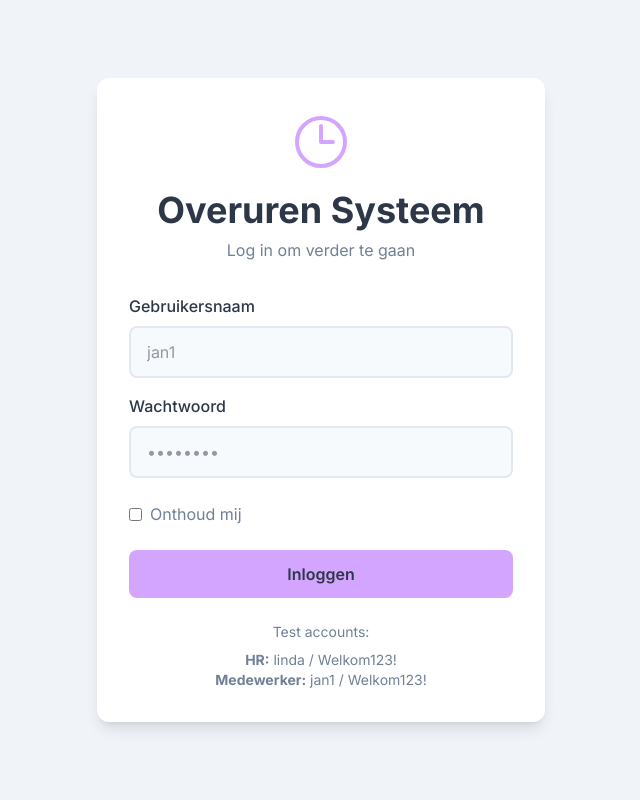
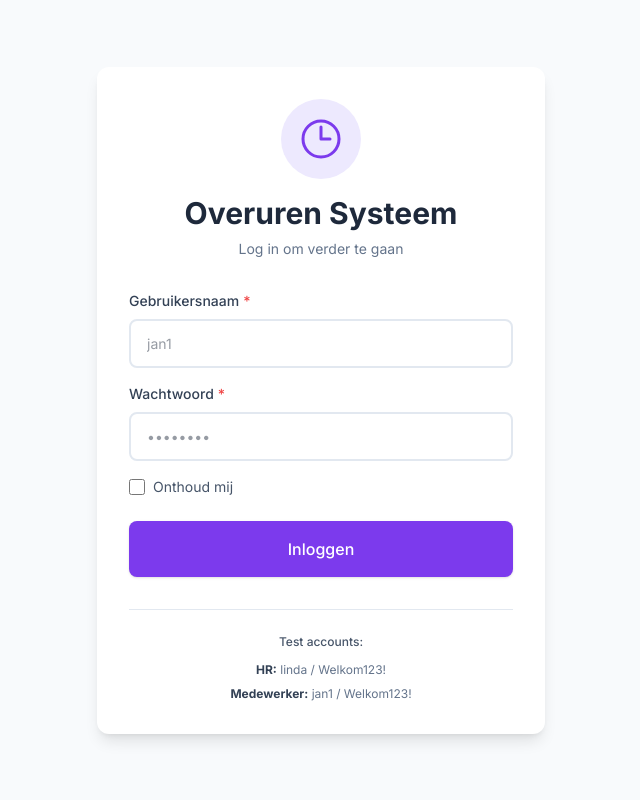
Before and after one commit to Quaap70/Overuren, a Laravel app: page /login in a window 1280 px wide. Shown: the whole page, without its empty margins (319-959 px from the left). Run offline with Laravel 12, Linux system fonts and the light colour scheme; style sheets or scripts are compiled from the project's sources; some libraries are stand-ins or nearby versions.

Commit message:
UI/UX: Login pagina refactor naar theme system
- Button en Input components gebruikt
- Theme colors toegepast (primary, neutral, error)
- Cleaner icon styling met theme
- Error messages met theme colors
- Geen hardcoded colors meer (#D4A5FF, etc)
- Lost Vite preamble fout op

```diff
--- a/resources/js/Pages/Auth/Login.jsx
+++ b/resources/js/Pages/Auth/Login.jsx
@@ -1,6 +1,8 @@
-import { useForm } from '@inertiajs/react';
-import { useState } from 'react';
+import { useForm, Head } from '@inertiajs/react';
+import Button from '../../Components/Button';
+import Input from '../../Components/Input';
 import { ClockIcon } from '@heroicons/react/24/outline';
+import { theme } from '../../config/theme';
 
 export default function Login() {
     const { data, setData, post, processing, errors } = useForm({
@@ -15,99 +17,103 @@ export default function Login() {
     }
 
     return (
-        <div className="min-h-screen flex items-center justify-center px-4" style={{ backgroundColor: '#F0F4F8' }}>
-            <div className="w-full max-w-md bg-white rounded-xl shadow-lg p-8 animate-fadeIn">
+        <>
+            <Head title="Login" />
+            <div className="min-h-screen flex items-center justify-center px-4" style={{ backgroundColor: theme.colors.neutral[50] }}>
+                <div className="w-full max-w-md bg-white rounded-xl shadow-lg p-8">
                     <div className="text-center mb-8">
-                    <ClockIcon className="w-16 h-16 mx-auto mb-4" style={{ color: '#D4A5FF' }} />
-                    <h1 className="text-4xl font-bold mb-2" style={{ color: '#2D3748' }}>
+                        <div
+                            className="w-20 h-20 rounded-full mx-auto mb-4 flex items-center justify-center"
+                            style={{ backgroundColor: theme.colors.primary[100] }}
+                        >
+                            <ClockIcon className="w-12 h-12" style={{ color: theme.colors.primary[600] }} />
+                        </div>
+                        <h1 className="text-3xl font-bold mb-2" style={{ color: theme.colors.neutral[800] }}>
                             Overuren Systeem
                         </h1>
-                    <p style={{ color: '#718096' }}>Log in om verder te gaan</p>
+                        <p className="text-sm" style={{ color: theme.colors.neutral[500] }}>
+                            Log in om verder te gaan
+                        </p>
                     </div>
 
                     <form onSubmit={submit}>
                         {errors.username && (
                             <div
-                            className="px-4 py-3 rounded-lg mb-4 border"
+                                className="px-4 py-3 rounded-lg mb-4 border text-sm"
                                 style={{
-                                backgroundColor: 'rgba(255, 179, 186, 0.2)',
-                                borderColor: '#FFB3BA',
-                                color: '#721c24'
+                                    backgroundColor: theme.colors.error[50],
+                                    borderColor: theme.colors.error[200],
+                                    color: theme.colors.error[700]
                                 }}
                             >
                                 {errors.username}
                             </div>
                         )}
 
-                    <div className="mb-4">
-                        <label className="block mb-2 font-medium" style={{ color: '#2D3748' }}>
-                            Gebruikersnaam
-                        </label>
-                        <input
+                        <Input
+                            label="Gebruikersnaam"
                             type="text"
                             value={data.username}
                             onChange={e => setData('username', e.target.value)}
                             placeholder="jan1"
-                            className="w-full px-4 py-3 border-2 rounded-lg transition-all focus:outline-none focus:ring-2"
-                            style={{
-                                borderColor: errors.username ? '#FFB3BA' : '#E2E8F0',
-                                backgroundColor: '#F7FAFC'
-                            }}
+                            error={errors.username}
                             required
                         />
-                    </div>
 
-                    <div className="mb-6">
-                        <label className="block mb-2 font-medium" style={{ color: '#2D3748' }}>
-                            Wachtwoord
-                        </label>
-                        <input
+                        <Input
+                            label="Wachtwoord"
                             type="password"
                             value={data.password}
                             onChange={e => setData('password', e.target.value)}
                             placeholder="••••••••"
-                            className="w-full px-4 py-3 border-2 rounded-lg transition-all focus:outline-none focus:ring-2"
-                            style={{
-                                borderColor: errors.password ? '#FFB3BA' : '#E2E8F0',
-                                backgroundColor: '#F7FAFC'
-                            }}
+                            error={errors.password}
                             required
                         />
-                    </div>
 
                         <div className="mb-6">
-                        <label className="flex items-center">
+                            <label className="flex items-center cursor-pointer">
                                 <input
                                     type="checkbox"
                                     checked={data.remember}
                                     onChange={e => setData('remember', e.target.checked)}
-                                className="mr-2"
+                                    className="mr-2 w-4 h-4 rounded border-2 cursor-pointer"
+                                    style={{
+                                        borderColor: theme.colors.neutral[300],
+                                        accentColor: theme.colors.primary[600]
+                                    }}
                                 />
-                            <span style={{ color: '#718096' }}>Onthoud mij</span>
+                                <span className="text-sm" style={{ color: theme.colors.neutral[600] }}>
+                                    Onthoud mij
+                                </span>
                             </label>
                         </div>
 
-                    <button
+                        <Button
                             type="submit"
                             disabled={processing}
-                        className="w-full px-6 py-3 rounded-lg font-semibold transition-all transform hover:scale-105 disabled:opacity-50 disabled:cursor-not-allowed"
-                        style={{
-                            backgroundColor: '#D4A5FF',
-                            color: '#2D3748'
-                        }}
+                            variant="primary"
+                            size="lg"
+                            className="w-full"
                         >
                             {processing ? 'Bezig met inloggen...' : 'Inloggen'}
-                    </button>
+                        </Button>
                     </form>
 
-                <div className="mt-6 text-center text-sm" style={{ color: '#718096' }}>
-                    <p>Test accounts:</p>
-                    <p className="mt-2">
-                        <strong>HR:</strong> linda / Welkom123!<br />
-                        <strong>Medewerker:</strong> jan1 / Welkom123!
+                    <div className="mt-8 pt-6 border-t text-center text-xs" style={{ borderColor: theme.colors.neutral[200] }}>
+                        <p className="font-medium mb-3" style={{ color: theme.colors.neutral[600] }}>
+                            Test accounts:
+                        </p>
+                        <div className="space-y-2">
+                            <p style={{ color: theme.colors.neutral[500] }}>
+                                <strong style={{ color: theme.colors.neutral[700] }}>HR:</strong> linda / Welkom123!
+                            </p>
+                            <p style={{ color: theme.colors.neutral[500] }}>
+                                <strong style={{ color: theme.colors.neutral[700] }}>Medewerker:</strong> jan1 / Welkom123!
                             </p>
                         </div>
                     </div>
                 </div>
+            </div>
+        </>
     );
 }
```
Lines whose indentation alone changed are shown as unchanged.
